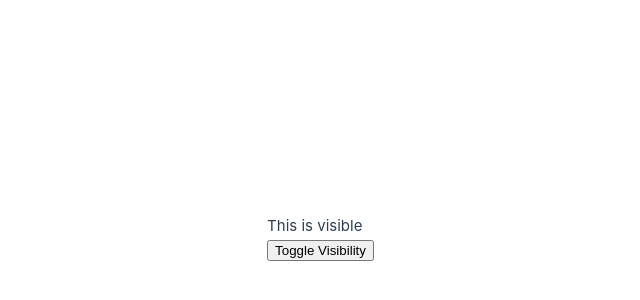
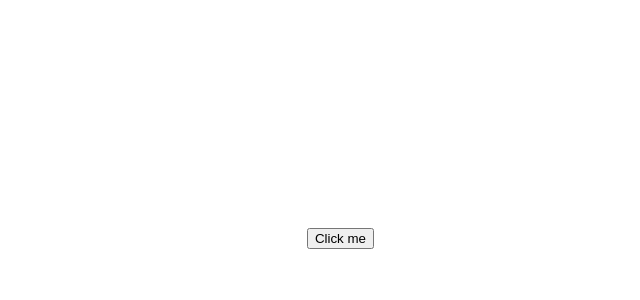
Before and after one commit to jukemori/vue-built-in-directives, a Vue app: page / in a window 1280 px wide. Shown: the part 162-462 px from the top of the page, without its empty margins (266-906 px from the left). Built offline with nearby package versions, Linux system fonts and the light colour scheme.

Commit message:
add von file

```diff
--- a/src/App.vue
+++ b/src/App.vue
@@ -4,7 +4,8 @@
     <!-- <Vmodel /> -->
     <!-- <Vif /> -->
     <!-- <Vfor /> -->
-    <Vshow />
+    <!-- <Vshow /> -->
+    <Von />
   </div>
 </template>
 
@@ -14,6 +15,7 @@ import Vmodel from "./components/Vmodel.vue";
 import Vif from "./components/Vif.vue";
 import Vfor from "./components/Vfor.vue";
 import Vshow from "./components/Vshow.vue";
+import Von from "./components/Von.vue";
 
 export default {
   components: {
@@ -22,6 +24,7 @@ export default {
     Vif,
     Vfor,
     Vshow,
+    Von
   },
 }
 </script>
--- /dev/null
+++ b/src/components/Von.vue
@@ -0,0 +1,15 @@
+<template>
+  <div>
+    <button v-on:click="sayHello">Click me</button>
+  </div>
+</template>
+
+<script>
+export default {
+  methods: {
+    sayHello() {
+      alert('What\'s up?')
+    }
+  }
+}
+</script>
```
